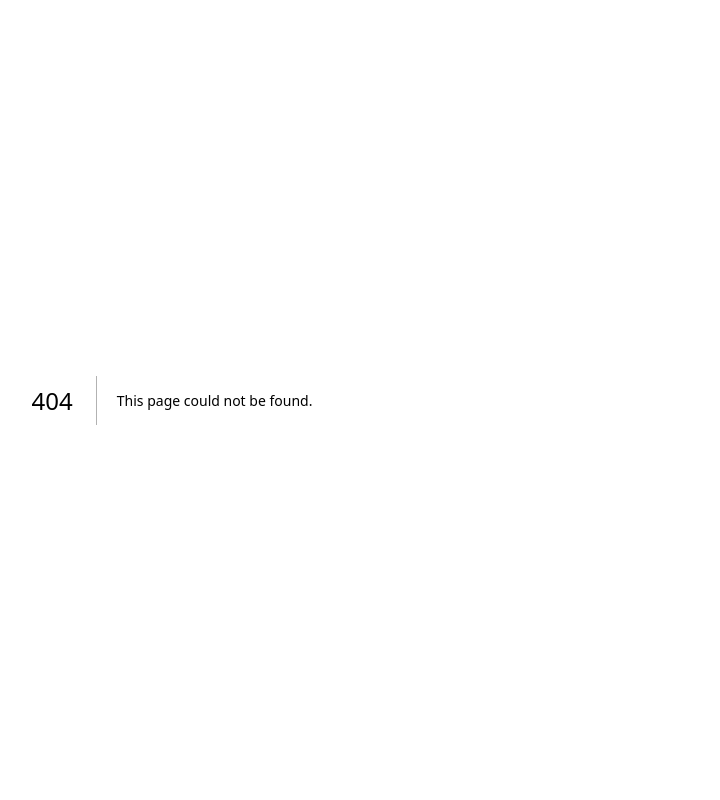
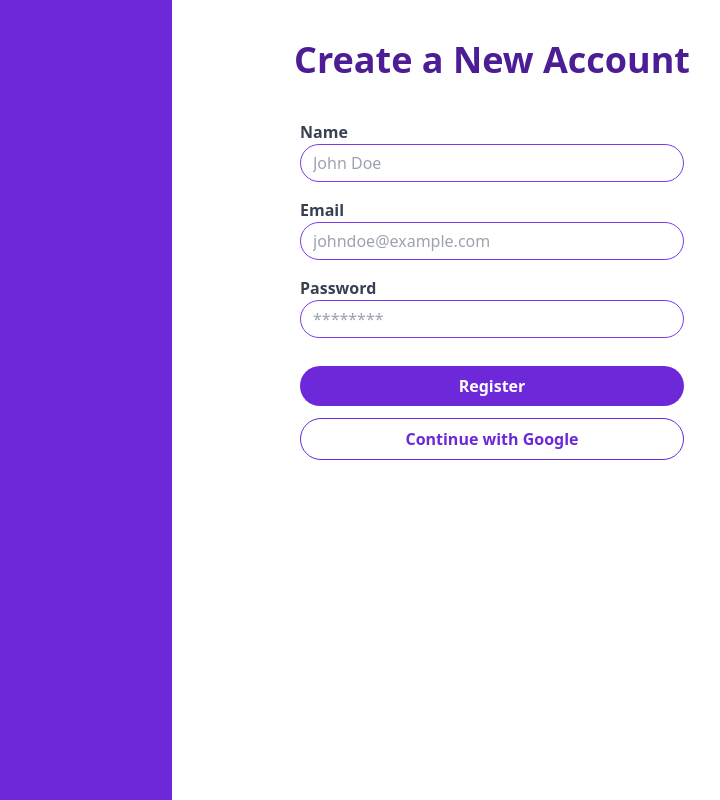
Before and after one commit to TechAtikiN/medi-plus, a Next.js app: page /signin in a window 1280 px wide. Before the commit this address had no page. Shown: the whole page, without its empty margins (468-1188 px from the left). Built offline with nearby package versions, Linux system fonts and the light colour scheme.

Commit message:
feat(register): create register form

```diff
--- /dev/null
+++ b/src/components/authForms/RegisterForm.tsx
@@ -0,0 +1,103 @@
+import React, { useState } from 'react'
+
+const RegisterForm = ({  }) => {
+    const [formData, setFormData] = useState({
+        name: '',
+        email: '',
+        password: '',
+      });
+
+      const { name, email, password } = formData;
+
+      const handleChange = (e: React.ChangeEvent<HTMLInputElement>) => {
+        setFormData({ ...formData, [e.target.name]: e.target.value });
+      };
+
+      const handleSubmit = (e: React.FormEvent<HTMLFormElement>) => {
+        e.preventDefault();
+        console.log(formData);
+      };
+  return (
+    <>
+    <h1 className='text-center text-violet-900 my-10 font-semibold text-4xl'>
+         Create a New Account
+      </h1>
+        <div className='flex justify-center items-center'>
+        <form onSubmit={handleSubmit} className='min-w-full px-20 sm:px-32'>
+          <div className='mb-4'>
+            <label
+              className=' text-gray-700 font-bold mb-2'
+              htmlFor='name'
+            >
+              Name
+            </label>
+            <input
+              className='appearance-none border border-violet-600 rounded-full min-w-full py-2 px-3 text-gray-700 leading-tight focus:outline-none focus:shadow-outline'
+              id='name'
+              type='text'
+              placeholder='John Doe'
+              name='name'
+              value={name}
+              onChange={handleChange}
+              required
+            />
+          </div>
+          <div className='mb-4'>
+            <label
+              className=' text-gray-700 font-bold mb-2'
+              htmlFor='email'
+            >
+              Email
+            </label>
+            <input
+              className='appearance-none border border-violet-600 rounded-full w-full py-2 px-3 text-gray-700 leading-tight focus:outline-none focus:shadow-outline'
+              id='email'
+              type='email'
+              placeholder='johndoe@example.com'
+              name='email'
+              value={email}
+              onChange={handleChange}
+              required
+            />
+          </div>
+          <div className='mb-4'>
+            <label
+              className=' text-gray-700 font-bold mb-2'
+              htmlFor='password'
+            >
+              Password
+            </label>
+            <input
+              className='appearance-none border border-violet-600 rounded-full w-full py-2 px-3 text-gray-700 leading-tight focus:outline-none focus:shadow-outline'
+              id='password'
+              type='password'
+              placeholder='********'
+              name='password'
+              value={password}
+              onChange={handleChange}
+              required
+            />
+          </div>
+          <div className='flex flex-col items-center justify-between'>
+            <button
+              className='bg-violet-700 w-full hover:bg-violet-500 text-white font-bold py-2 px-5 mt-3 rounded-full focus:outline-none focus:shadow-outline'
+              type='submit'
+            >
+              Register
+            </button>
+            <button
+              className='bg-white  w-full border border-violet-700 text-violet-700 font-bold py-2 px-4 mt-3 rounded-full focus:outline-none focus:shadow-outline'
+              type='submit'
+            >
+              {/* <FaGoogle /> */}
+
+              Continue with Google
+            </button>
+          </div>
+        </form>
+        </div>
+        </>
+  )
+}
+
+export default RegisterForm
--- a/src/pages/_app.tsx
+++ b/src/pages/_app.tsx
@@ -1,8 +1,13 @@
 import '../../styles/globals.css'
 import type { AppProps } from 'next/app'
+import { SessionProvider } from 'next-auth/react'
 
 function MyApp({ Component, pageProps }: AppProps) {
-  return <Component {...pageProps} />
+  return (
+  <SessionProvider session={pageProps.session}>
+  <Component {...pageProps} />
+  </SessionProvider>
+  )
 }
 
 export default MyApp
--- /dev/null
+++ b/src/pages/api/auth/[...nextauth].js
@@ -0,0 +1,22 @@
+import NextAuth from "next-auth"
+import GoogleProvider from "next-auth/providers/google"
+import { FirestoreAdapter } from "@next-auth/firebase-adapter"
+import { db } from "../../../../firebase.config"
+import * as firestoreFunctions from 'firebase/firestore'
+
+
+export default NextAuth({
+  // https://next-auth.js.org/providers
+  providers: [
+    GoogleProvider({
+      clientId: process.env.GOOGLE_ID,
+      clientSecret: process.env.GOOGLE_SECRET,
+    }),
+  ],
+  secret: process.env.JWT_SECRET,
+  // adapter: FirestoreAdapter({
+  //   db: db,
+  //   ...firestoreFunctions,
+  // }),
+
+});
--- /dev/null
+++ b/src/pages/signin.tsx
@@ -0,0 +1,31 @@
+import React, { useState } from "react";
+import Image from "next/image";
+import { FaGoogle } from 'react-icons/fa'
+import RegisterForm from "../components/authForms/RegisterForm";
+
+const AuthForm = () => {
+
+  const [ authForm, setAuthForm ] = useState<"login" | "register">("register");
+
+  return (
+    <div className="flex flex-col md:flex-row h-screen">
+      <div className="bg-violet-700 md:w-1/2 flex justify-center items-center">
+        {/* <Image
+          src="/background-image.png"
+          alt="background image"
+          width={600}
+          height={800}
+        /> */}
+      </div>
+
+      <div className="md:w-1/2 ">
+        {/* check path and render regiter and login */}
+
+        <RegisterForm/>
+
+      </div>
+    </div>
+  );
+};
+
+export default AuthForm;
--- a/tsconfig.json
+++ b/tsconfig.json
@@ -15,6 +15,6 @@
     "jsx": "preserve",
     "incremental": true
   },
-  "include": ["next-env.d.ts", "**/*.ts", "**/*.tsx"],
+  "include": ["next-env.d.ts", "**/*.ts", "**/*.tsx", "src/pages/signin.tsx"],
   "exclude": ["node_modules"]
 }
```
Also changed, not shown: firebase.config.js (added, +28 -0 lines), package.json (+7 -0 lines), 1 other file (tests, documents, lock files or other folders).
